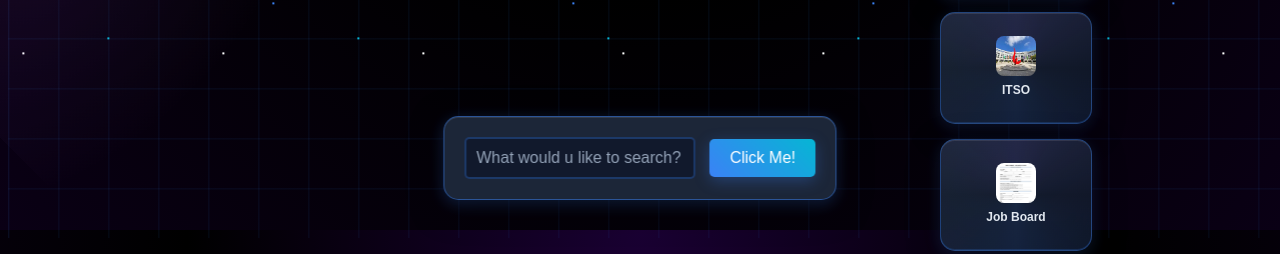
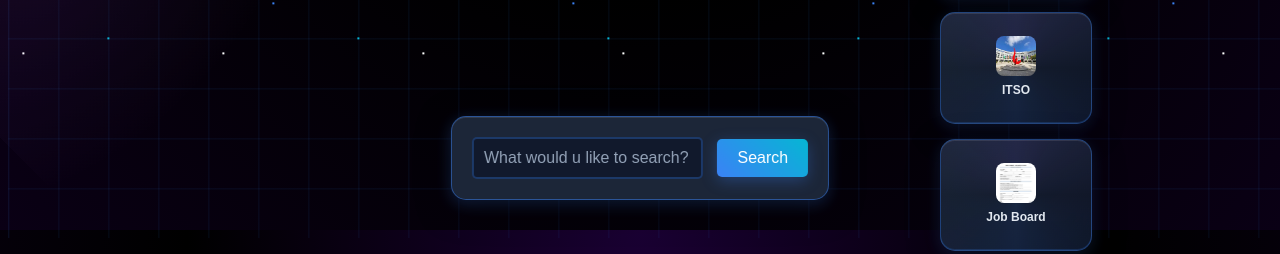
Before and after one commit to Wong-ChakMing/my_website1, a plain HTML site: page portal.html in a window 1280 px wide. Shown: the part 570-824 px from the top of the page. Drawn offline with Linux system fonts and the light colour scheme.

Commit message:
Update portal.html

```diff
--- a/portal.html
+++ b/portal.html
@@ -15,7 +15,7 @@
     <!-- Input section - moved outside for better interactivity -->
     <div class="input-section">
         <input type="text" placeholder="What would u like to search?" maxlength="100" class="search-input">
-        <input type="button" value="Click Me!" onclick="searchFunction()">
+        <input type="button" value="Search" onclick="searchFunction()">
     </div>
 
     <!-- Main content layer -->
```
